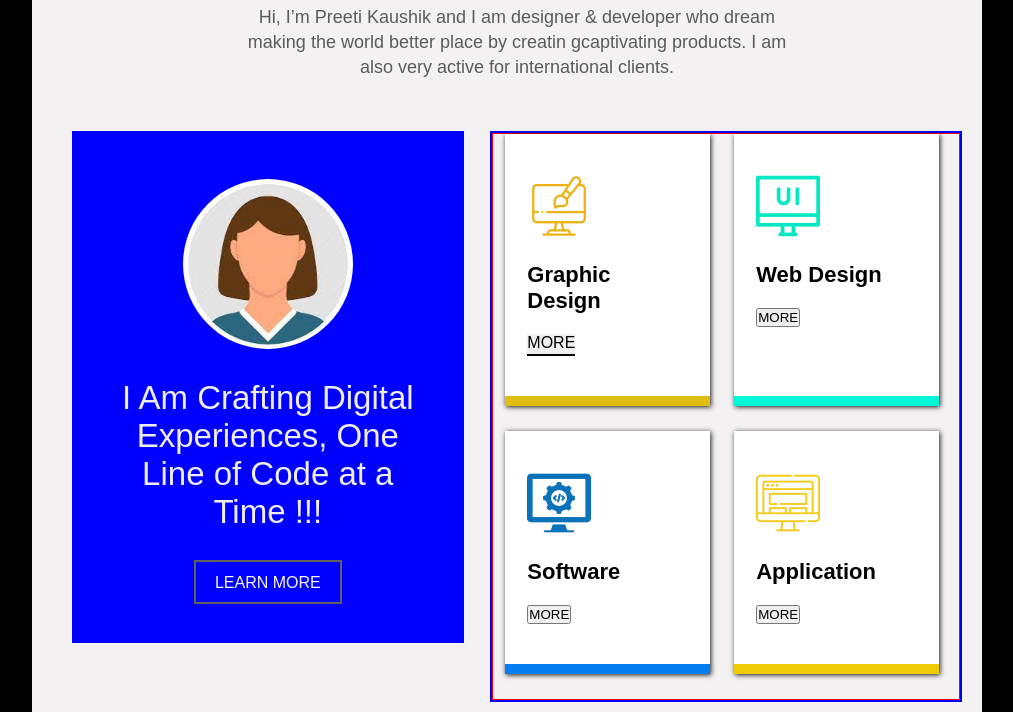
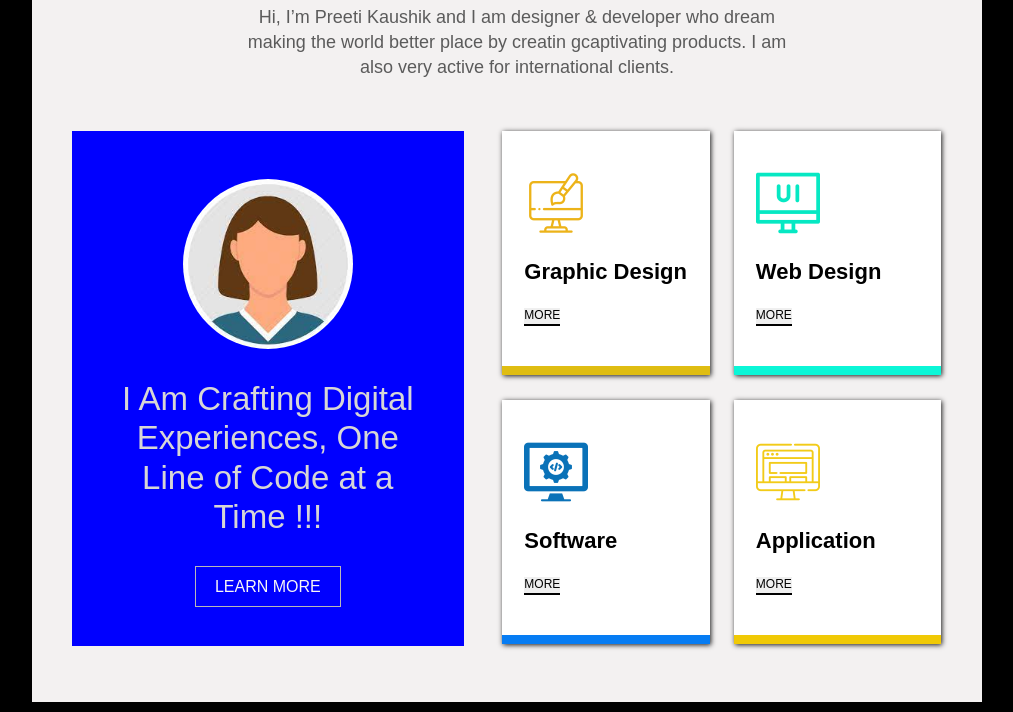
Before and after one commit to preetikaushik1/html-task-25sep, a plain HTML site: page index.html in a window 1280 px wide. Shown: the part 178-890 px from the top of the page, without its empty margins (133-1146 px from the left). Drawn offline with Linux system fonts and the light colour scheme.

Commit message:
title update
title update

```diff
--- a/index.html
+++ b/index.html
@@ -3,7 +3,7 @@
   <head>
     <meta charset="utf-8" />
     <meta http-equiv="X-UA-Compatible" content="IE=edge" />
-    <title>Page Title</title>
+    <title>Who Am  I</title>
     <meta name="viewport" content="width=device-width, initial-scale=1" />
     <link rel="stylesheet" type="text/css" media="screen" href="style.css" />
     <script src="script.js"></script>
@@ -51,6 +51,8 @@
           </div>
 
           <div class="right-box">
+
+  <!--popup content  -->
             <div class="popup">
               <div class="popup_content">
                 <img src="icons/web-design.png" />
@@ -66,7 +68,7 @@
                 <span class="button-close">CLOSE</span>
               </div>
             </div>
-
+<!--inner-box content-->
             <div class="right-inner">
               <div class="box1 first-box">
                 <img src="icons/web-design.png" />
@@ -77,19 +79,19 @@
               <div class="box1 second-box">
                 <img src="icons/ui-design.png" />
                 <div class="graphic-text">Web Design</div>
-                <button class="button2">MORE</button>
+                <button class="button">MORE</button>
               </div>
 
               <div class="box1 third-box">
                 <img src="icons/programing.png" />
                 <div class="graphic-text">Software</div>
-                <button class="button2">MORE</button>
+                <button class="button">MORE</button>
               </div>
 
               <div class="box1 fourth-box">
                 <img src="icons/computer.png" />
                 <div class="graphic-text">Application</div>
-                <button class="button2">MORE</button>
+                <button class="button">MORE</button>
               </div>
             </div>
           </div>
--- a/style.css
+++ b/style.css
@@ -13,7 +13,7 @@ body {
   margin: 0 auto;
   background-color: rgb(243, 241, 241);
   padding: 40px;
-  height: 860px;
+  height: 850px;
   padding-right: 20px;
   margin-top: 30px;
 }
@@ -38,7 +38,7 @@ body {
 .am-text {
   font-size: 45px;
   font-weight: 600;
-  color: rgb(15, 15, 218);
+  color:blue;
 }
 .web-text {
   padding: 0px 18%;
@@ -78,28 +78,29 @@ body {
 .iam-text {
   font-size: 33px;
   font-weight: 500;
-  color: rgb(238, 236, 236);
+  color: rgb(215, 214, 214);
   margin-bottom: 21px;
+  line-height: 1.2;
 }
 
 .button-box {
-  padding: 10px 19px;
-  border: 2px solid rgb(99, 96, 96);
-  font-size: 18px;
+  padding: 11px 19px;
+  border: 1.5px solid rgb(185, 184, 184);
+  font-size: 16px;
   font-weight: 500;
   cursor: pointer;
-  color: rgb(238, 236, 236);
+  color: rgb(215, 214, 214);
 }
 
 .right-box {
   width: 53%;
   float: right;
-  border: 2px solid blue;
+ /* border: 2px solid blue;*/
 }
 .right-inner {
   width: 100%;
   float: left;
-  border: 1px solid red;
+ /* border: 1px solid red;*/
   display: flex;
   flex-wrap: wrap;
 }
@@ -114,17 +115,17 @@ body {
   margin-bottom: 25px;
 }
 .first-box {
-  border-bottom: 10px solid rgb(223, 189, 18);
+  border-bottom: 9px solid rgb(223, 189, 18);
 }
 
 .second-box {
-  border-bottom: 10px solid rgb(5, 247, 215);
+  border-bottom: 9px solid rgb(12, 246, 215);
 }
 .third-box {
-  border-bottom: 10px solid rgb(6, 124, 243);
+  border-bottom: 9px solid rgb(6, 124, 243);
 }
 .fourth-box {
-  border-bottom: 10px solid rgb(240, 201, 5);
+  border-bottom: 9px solid rgb(240, 201, 5);
 }
 .graphic-text {
   font-size: 22px;
@@ -134,7 +135,7 @@ body {
 }
 .button {
   border: none;
-  font-size: 16px;
+  font-size: 12px;
   font-weight: 500;
   border-bottom: 2px solid black;
   background-color: none;
@@ -145,7 +146,7 @@ body {
 .popup {
   width: 100%;
   border: 2px solid yellow;
-  background-color: rgba(0, 0, 0, 0.6);
+ /* background-color: rgba(0, 0, 0, 0.6);*/
   display: flex;
   justify-content: center;
   align-items: center;
```
